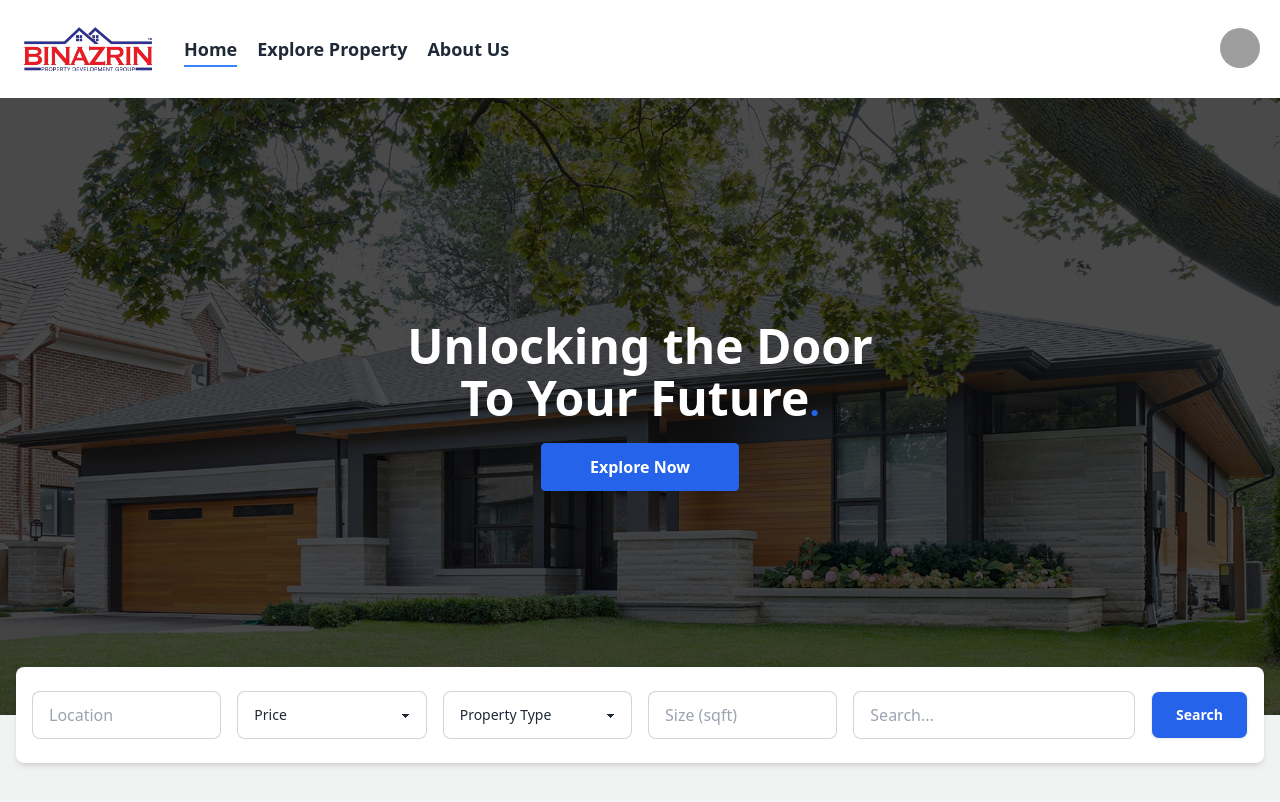
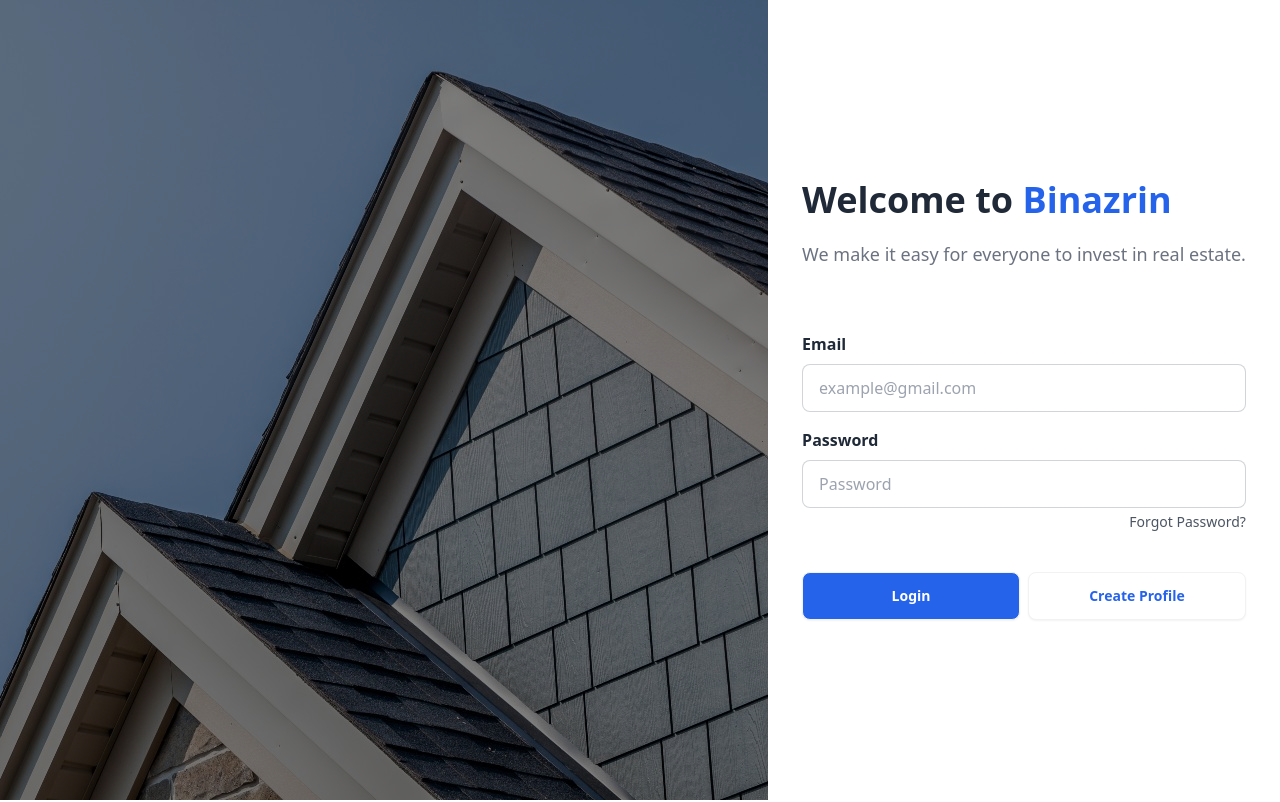
Before and after one commit to zyq-m/bina-land, a React (Vite) app: page / in a window 1280 px wide. Shown: the top 802 px of the page. Built offline with nearby package versions, Linux system fonts and the light colour scheme; grey boxes are pictures that could not be loaded.

Commit message:
update main page

```diff
--- a/src/components/Layout.jsx
+++ b/src/components/Layout.jsx
@@ -2,7 +2,7 @@
 import { Link, NavLink } from "react-router-dom";
 
 const NAV = [
-  { link: "/", label: "Home" },
+  { link: "/home", label: "Home" },
   { link: "/list", label: "Explore Property" },
   { link: "/about", label: "About Us" },
   // { link: "/staff", label: "Our Staff" },
@@ -26,7 +26,7 @@
         <nav className="navbar py-6 max-w-screen-xl mx-auto px-4">
           <div className="flex-1">
             <Link
-              to="/"
+              to="/home"
               className="flex items-center gap-2 px-2 text-2xl font-bold"
             >
               <img src="/logo.png" alt="logo" className="w-32" />
@@ -82,7 +82,7 @@
                       </Link>
                     </li>
                     <li>
-                      <a>Logout</a>
+                      <Link to="/">Logout</Link>
                     </li>
                   </ul>
                 </div>
--- a/src/main.jsx
+++ b/src/main.jsx
@@ -7,11 +7,11 @@
 
 const router = createBrowserRouter([
   {
-    path: "/",
+    path: "/home",
     element: <Page.HomePage />,
   },
   {
-    path: "/login",
+    path: "/",
     element: <Page.Login />,
   },
   {
--- a/src/pages/LoginPage.jsx
+++ b/src/pages/LoginPage.jsx
@@ -1,5 +1,5 @@
 import { useForm } from "react-hook-form";
-import { Link } from "react-router-dom";
+import { Link, useNavigate } from "react-router-dom";
 
 const Login = () => {
   const {
@@ -10,6 +10,7 @@
 
   // Functions
   const onSubmit = (data) => console.log(data);
+  const navigate = useNavigate();
 
   return (
     <>
@@ -72,12 +73,16 @@
                     type="submit"
                     className="flex-1 btn mr-2 bg-blue-600 text-white"
                     value="Login"
+                    onClick={() => navigate("/home")}
                   >
-                    <Link to="/">Login</Link>
+                    Login
                   </button>
 
-                  <button className="btn flex-1 bg-white shadow-sm text-blue-600">
-                    <Link to="/register">Create Profile</Link>
+                  <button
+                    className="btn flex-1 bg-white shadow-sm text-blue-600"
+                    onClick={() => navigate("/register")}
+                  >
+                    Create Profile
                   </button>
                 </div>
               </div>
--- a/src/pages/RegisterPage.jsx
+++ b/src/pages/RegisterPage.jsx
@@ -1,5 +1,5 @@
 import { useForm } from "react-hook-form";
-import { Link } from "react-router-dom";
+import { Link, useNavigate } from "react-router-dom";
 
 const Register = () => {
   const {
@@ -11,6 +11,7 @@
 
   // Functions
   const onSubmit = (data) => console.log(data);
+  const navigate = useNavigate();
 
   return (
     <>
@@ -127,11 +128,15 @@
                     type="submit"
                     className="btn flex-1 mr-2 bg-blue-600 text-white"
                     value="Register"
+                    onClick={() => navigate("/")}
                   >
                     Register
                   </button>
-                  <button className="btn flex-1 bg-white shadow-sm text-blue-600">
-                    <Link to="/login">Cancel</Link>
+                  <button
+                    className="btn flex-1 bg-white shadow-sm text-blue-600"
+                    onClick={() => navigate("/")}
+                  >
+                    Cancel
                   </button>
                 </div>
               </div>
```
